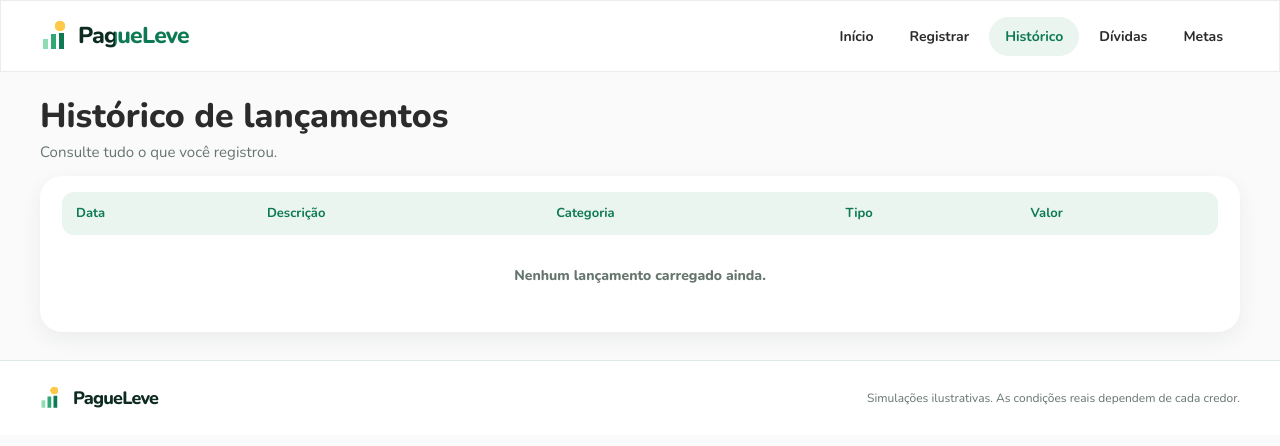
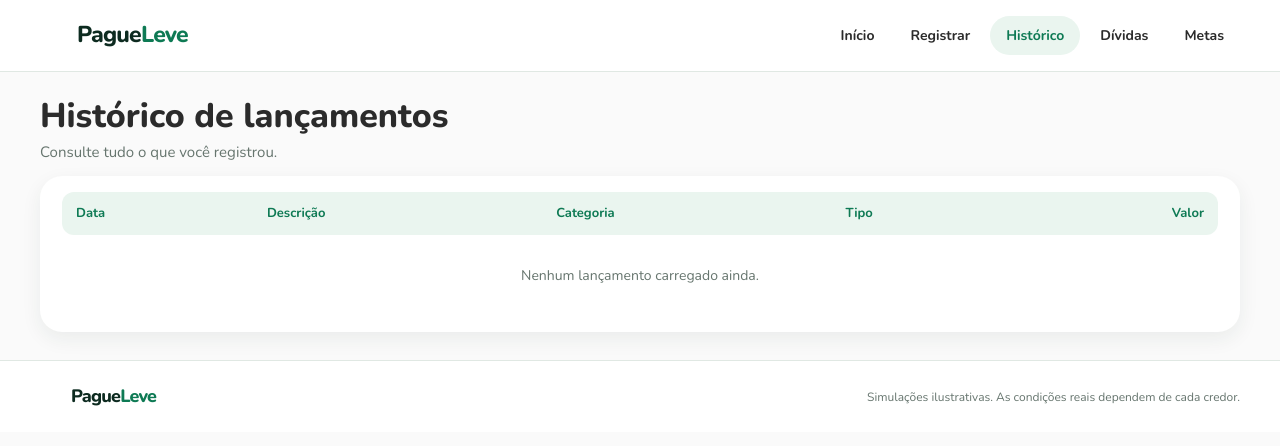
Before and after one commit to SilasSilva123/PagueLeve-Seed-a-Bit-Desafio-2, a plain HTML site: page historico.html in a window 1280 px wide. Drawn offline with nearby package versions, Linux system fonts and the light colour scheme.

Commit message:
Mudança de stylesheet

```diff
--- a/historico.html
+++ b/historico.html
@@ -5,29 +5,15 @@
     <meta name="viewport" content="width=device-width, initial-scale=1.0">
     <title>Histórico de lançamentos — PagueLeve</title>
 
-    <!-- Estilos da página (a estilização será feita por outro integrante) -->
-    <link rel="stylesheet" href="css/style.css">
+    <link rel="stylesheet" href="css/base.css">
+    <link rel="stylesheet" href="css/paginas.css">
+    <link rel="icon" type="image/svg+xml" href="assets/img/favicon.svg">
 </head>
 <body>
 
-    <!-- =========================================================
-         HEADER — logo e navegação (igual nas 5 páginas)
-         Figma: "Navbar" (desktop), "Topo" e "Tab bar" (mobile).
-         ========================================================= -->
     <header class="cabecalho">
-        <!-- TODO (CSS/assets): substituir o texto pelo logo "Logo/PagueLeve" exportado do Figma (pasta assets/) -->
-        <a href="index.html" class="logo">PagueLeve</a>
+        <a href="index.html" class="logo">Pague<span>Leve</span></a>
 
-        <!-- TODO (equipe): no Figma mobile, o topo mostra um ícone "ⓘ" à direita.
-             A função dele não está definida no protótipo. -->
-
-        <!-- Navegação entre as 5 páginas. O mesmo menu serve aos dois formatos:
-             - desktop: menu horizontal no topo;
-             - mobile: barra fixa na parte de baixo da tela.
-             O link da página aberta tem aria-current="page" (item ativo no Figma).
-             TODO (CSS): posicionar o menu conforme o tamanho da tela.
-             TODO (CSS): no mobile, o Figma usa a ordem Início, Histórico, Registrar,
-             Dívidas, Metas, com um ícone em cada item (home, lista, mais, calculadora, meta). -->
         <nav class="menu" aria-label="Navegação principal">
             <ul>
                 <li><a href="index.html">Início</a></li>
@@ -41,19 +27,10 @@
 
     <main>
 
-        <!-- =========================================================
-             HISTÓRICO — telas "Histórico (MVP)" (desktop) e "Histórico" (mobile) do Figma
-             TODO (GET): as linhas serão criadas em js/lista.js
-             ========================================================= -->
         <section id="historico" class="secao-historico">
             <h1>Histórico de lançamentos</h1>
             <p>Consulte tudo o que você registrou.</p>
 
-            <!-- TODO (bônus): filtros do Figma (Categoria, Período, Tipo; no mobile, só Categoria
-                 e Período), feitos em JavaScript sobre a lista que a API devolve. -->
-
-            <!-- TODO (CSS): no desktop, o Figma mostra uma tabela; no mobile, cada lançamento
-                 aparece como um cartão ("Item de lançamento"), com o ícone da categoria. -->
             <table class="tabela-lancamentos">
                 <thead>
                     <tr>
@@ -62,39 +39,27 @@
                         <th scope="col">Categoria</th>
                         <th scope="col">Tipo</th>
                         <th scope="col">Valor</th>
-                        <!-- TODO (bônus): coluna para o botão de apagar (DELETE) -->
                     </tr>
                 </thead>
                 <tbody id="lista-lancamentos">
-                    <!-- Mensagem provisória: será substituída pelos lançamentos vindos da API -->
                     <tr>
                         <td colspan="5">Nenhum lançamento carregado ainda.</td>
                     </tr>
                 </tbody>
             </table>
 
-            <!-- TODO (integração): quantidade de lançamentos e totais de gastos e dívidas,
-                 calculados na tela com JavaScript. -->
             <p id="totais-historico" class="totais"></p>
 
-            <!-- Botão redondo "+" do Figma mobile ("FAB Registrar"): leva à página de registro.
-                 Só no mobile: o Figma desktop não mostra este botão. -->
             <a href="registrar.html" class="botao-flutuante apenas-mobile" aria-label="Registrar lançamento">+</a>
         </section>
 
     </main>
 
-    <!-- =========================================================
-         FOOTER — componente "Rodapé do site" do Figma (igual nas 5 páginas)
-         ========================================================= -->
     <footer class="rodape">
-        <!-- TODO (CSS/assets): substituir o texto pelo logo exportado do Figma -->
-        <p class="logo">PagueLeve</p>
+        <p class="logo">Pague<span>Leve</span></p>
         <p>Simulações ilustrativas. As condições reais dependem de cada credor.</p>
     </footer>
 
-    <!-- Scripts desta página: lista.js (busca e listagem com GET) e app.js (integração e totais).
-         Por enquanto contêm apenas comentários TODO. -->
     <script src="js/lista.js"></script>
     <script src="js/app.js"></script>
 </body>
```
